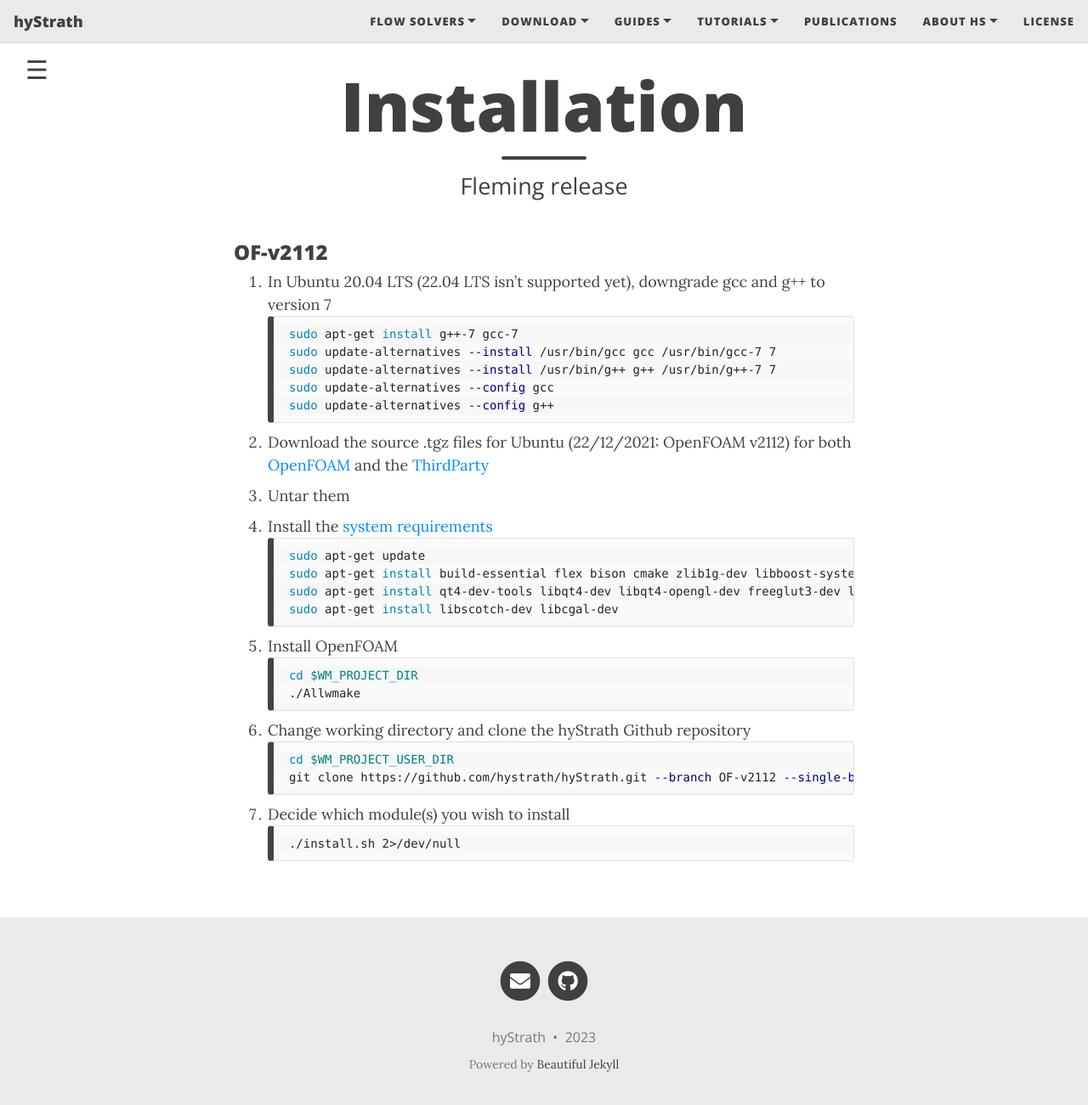
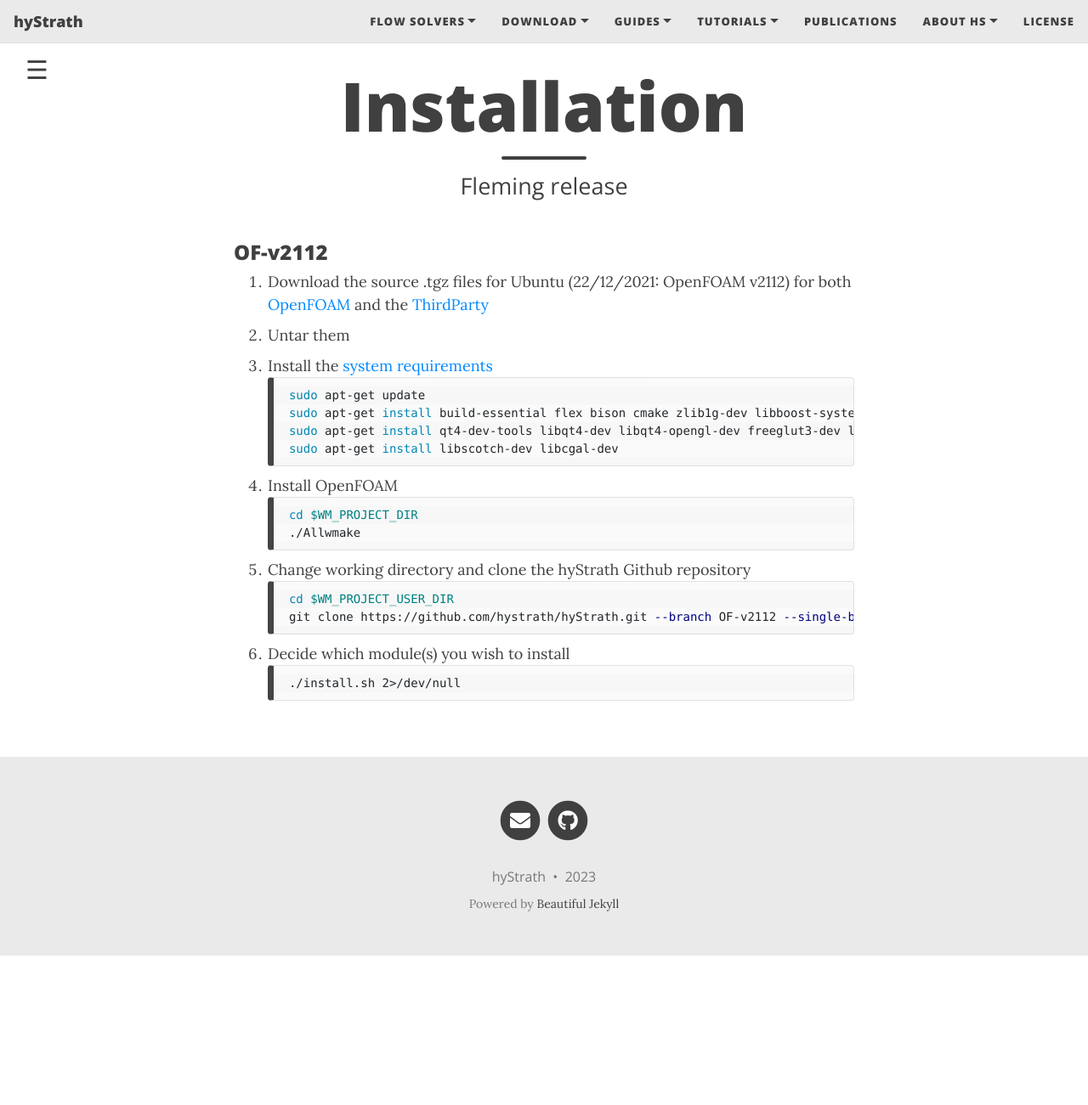
Before and after one commit to hystrath/hystrath.github.io, a Jekyll site: the page built from download/dev/installation.md, in a window 1280 px wide and 1314 px high. Shown: the top 1301 px of the window at 85% size. Built offline with Jekyll 4.4.1, drawn with Linux system fonts in a browser that asks for light colours; nearby versions of some CDN libraries.

Commit message:
Editing pages

````diff
--- a/download/dev/installation.md
+++ b/download/dev/installation.md
@@ -39,26 +39,15 @@ if (localStorage.getItem("show_sidenav")) openNav()
 ### OF-v2112
 {: #OF-v2112 }
 
-1. In Ubuntu 20.04 LTS (22.04 LTS isn't supported yet), downgrade gcc and g++ to version 7
-    ```sh
-    sudo apt-get install g++-7 gcc-7
-    sudo update-alternatives --install /usr/bin/gcc gcc /usr/bin/gcc-7 7
-    sudo update-alternatives --install /usr/bin/g++ g++ /usr/bin/g++-7 7
-    sudo update-alternatives --config gcc
-    sudo update-alternatives --config g++
-    ```
+1. Download the source .tgz files for Ubuntu (22/12/2021: OpenFOAM v2112) for both [OpenFOAM](https://sourceforge.net/projects/openfoam/files/v2112/OpenFOAM-v2112.tgz) and the [ThirdParty](https://sourceforge.net/projects/openfoam/files/v2112/ThirdParty-v2112.tgz)
     <div style="line-height:50%;">
         <br>
     </div>
-2. Download the source .tgz files for Ubuntu (22/12/2021: OpenFOAM v2112) for both [OpenFOAM](https://sourceforge.net/projects/openfoam/files/v2112/OpenFOAM-v2112.tgz) and the [ThirdParty](https://sourceforge.net/projects/openfoam/files/v2112/ThirdParty-v2112.tgz)
+2. Untar them
     <div style="line-height:50%;">
         <br>
     </div>
-3. Untar them
-    <div style="line-height:50%;">
-        <br>
-    </div>
-4. Install the [system requirements](https://www.openfoam.com/documentation/system-requirements.php)
+3. Install the [system requirements](https://www.openfoam.com/documentation/system-requirements.php)
     ```sh
     sudo apt-get update
     sudo apt-get install build-essential flex bison cmake zlib1g-dev libboost-system-dev libboost-thread-dev libopenmpi-dev openmpi-bin gnuplot libreadline-dev libncurses-dev libxt-dev
@@ -84,7 +73,7 @@ if (localStorage.getItem("show_sidenav")) openNav()
     <div style="line-height:50%;">
         <br>
     </div>
-7. Decide which module(s) you wish to install
+6. Decide which module(s) you wish to install
     ```sh
     ./install.sh 2>/dev/null
     ```
````
Also changed, not shown: other parts of download/dev/installation.md (+2 -2 lines).
